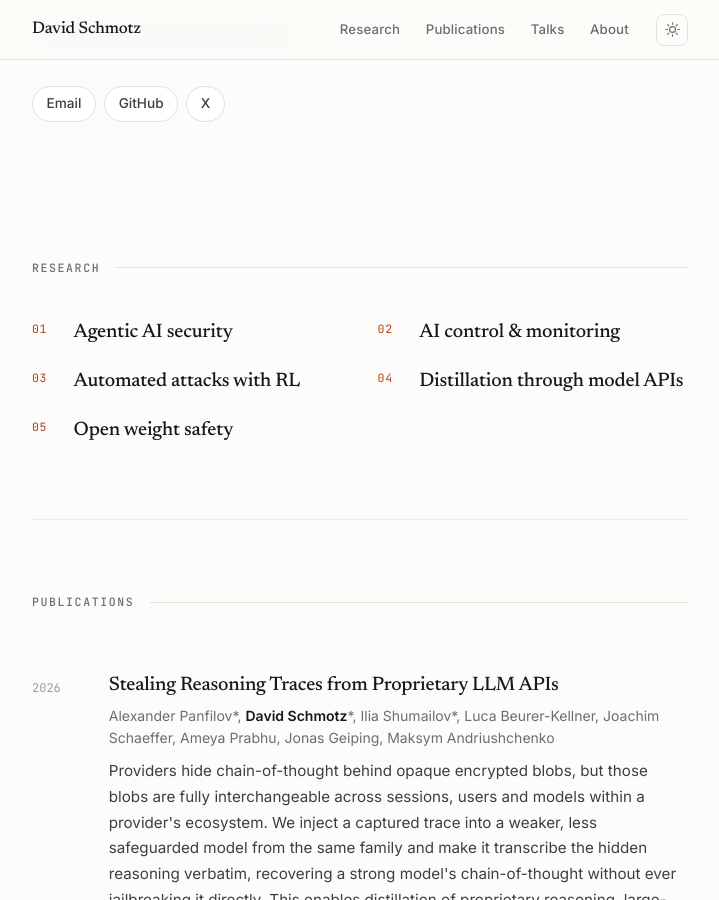
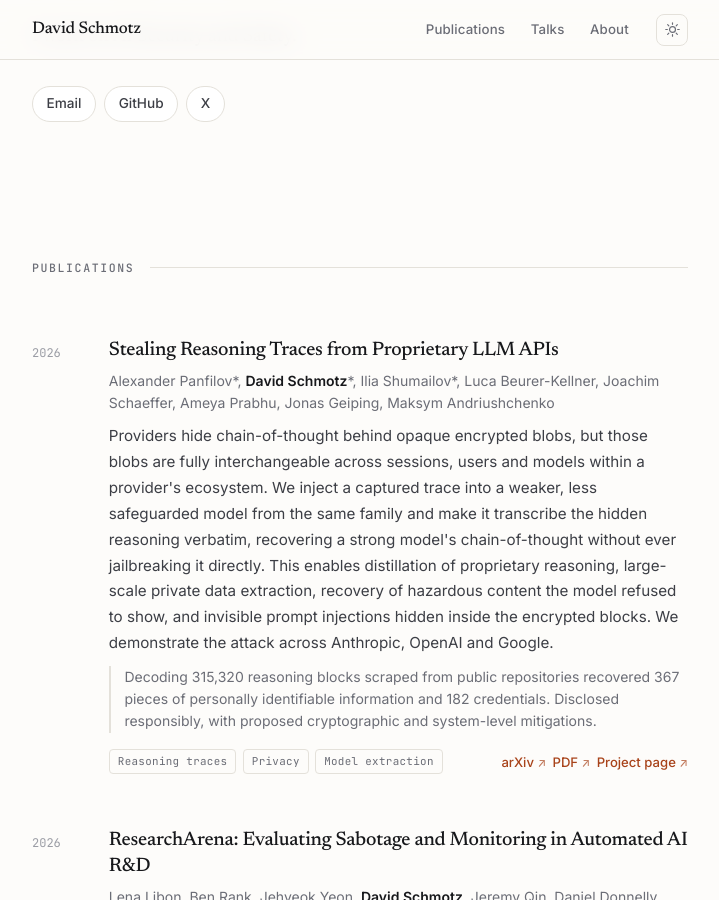
Before and after one commit to davidsmts/davidsmts.github.io, a Jekyll site: the page built from index.html, in a window 1280 px wide and 900 px high, scrolled down 336 px. Shown: the whole window, without its empty margins (280-999 px from the left). Built offline with Jekyll 4.4.1, drawn with Linux system fonts in a browser that asks for light colours.

Commit message:
remove research section
Co-Authored-By: Claude Opus 5 (1M context) <noreply@anthropic.com>
Claude-Session: https://claude.ai/code/session_01R8i94xz8qQ5qnnMzQCUxQW

```diff
--- a/_layouts/default.html
+++ b/_layouts/default.html
@@ -39,7 +39,6 @@
     <div class="nav-inner">
       <a class="nav-name" href="{{ '/' | relative_url }}">David Schmotz</a>
       <div class="nav-links">
-        <a href="#research">Research</a>
         <a href="#publications">Publications</a>
         <a href="#talks">Talks</a>
         <a href="#about">About</a>
--- a/index.html
+++ b/index.html
@@ -21,18 +21,6 @@ title: David Schmotz
     {%- endcomment -%}
   </ul>
 </header>
-
-<section id="research" class="section">
-  <h2 class="section-title"><span>Research</span></h2>
-
-  <ol class="topics">
-    <li><h3>Agentic AI security</h3></li>
-    <li><h3>AI control &amp; monitoring</h3></li>
-    <li><h3>Automated attacks with RL</h3></li>
-    <li><h3>Distillation through model APIs</h3></li>
-    <li><h3>Open weight safety</h3></li>
-  </ol>
-</section>
 
 <section id="publications" class="section">
   <h2 class="section-title"><span>Publications</span></h2>
```
